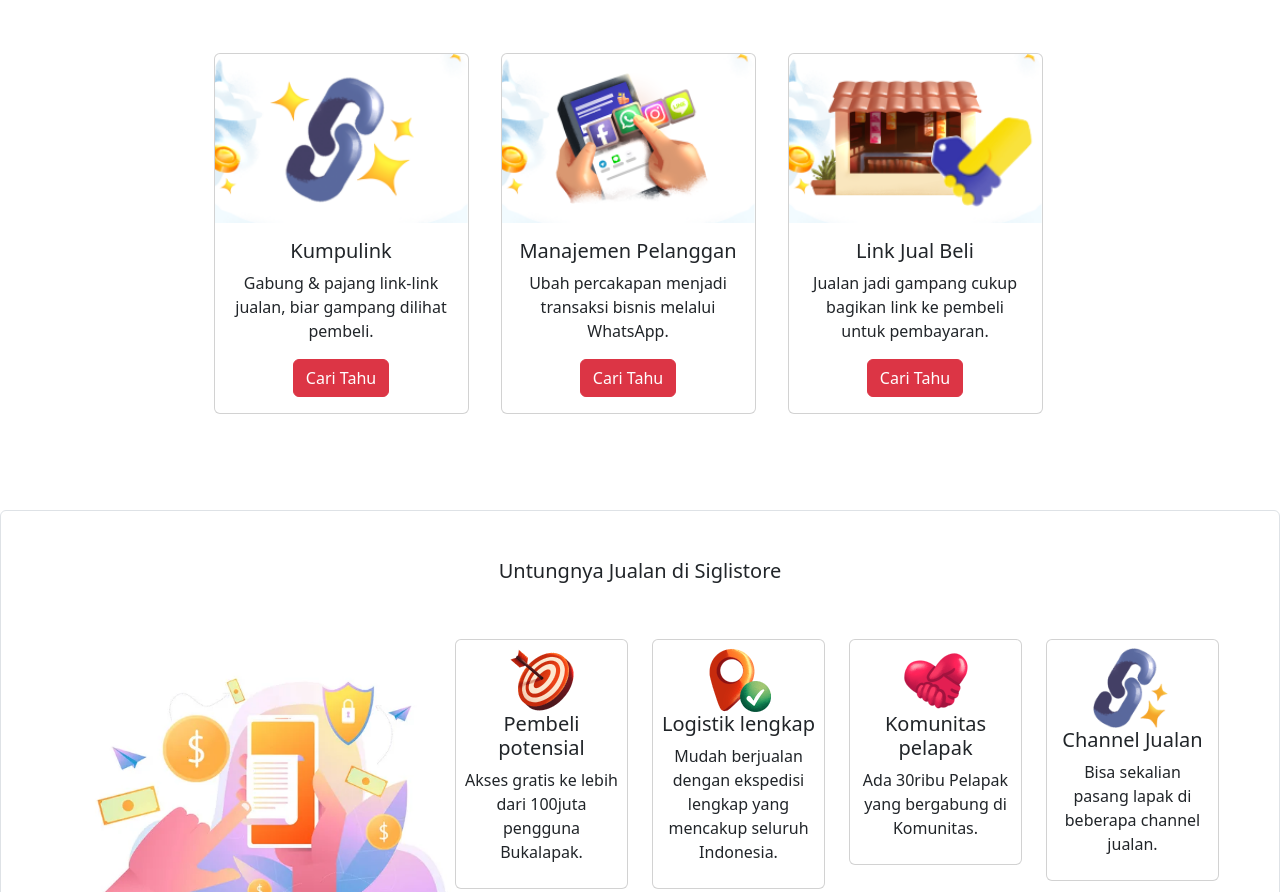
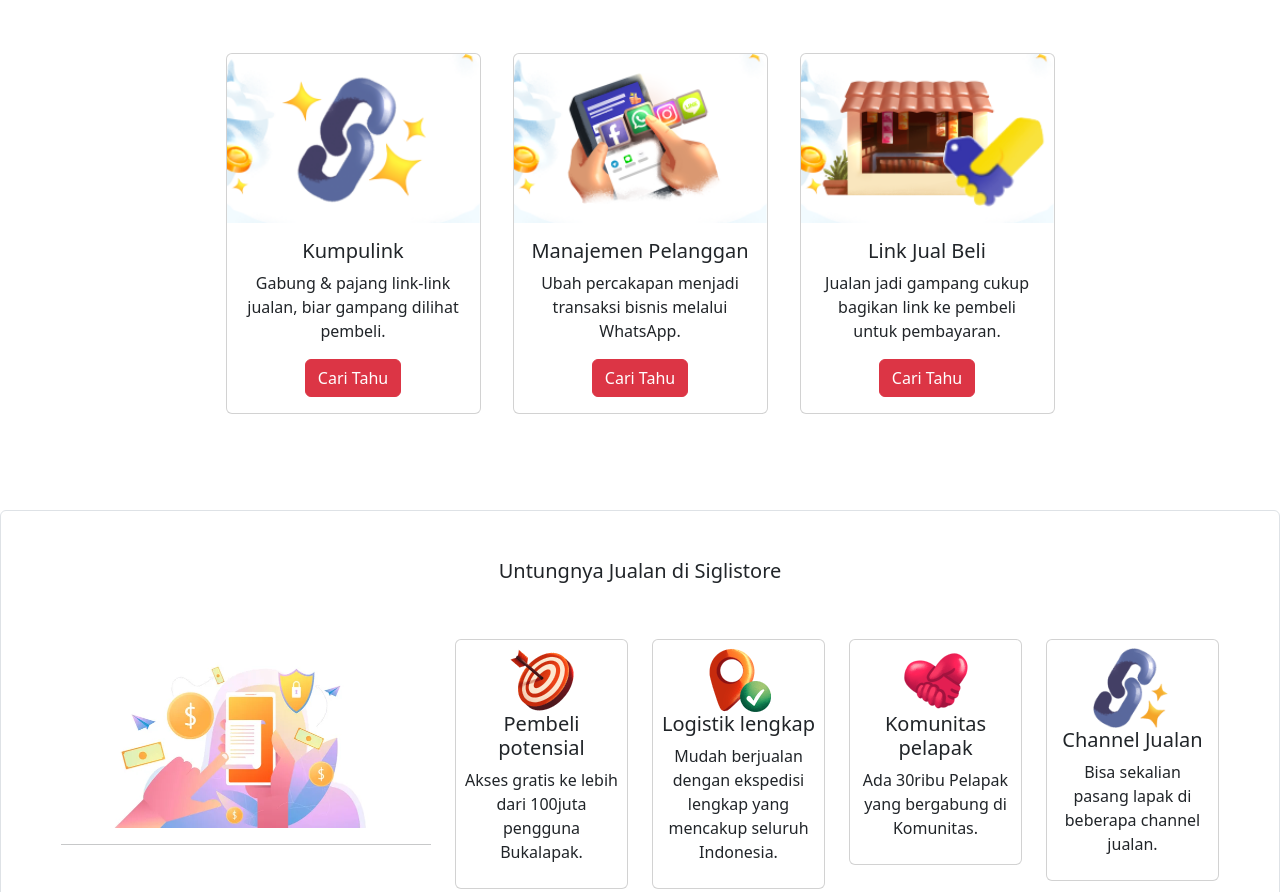
Before and after one commit to firdaus-rx/siglistore, a plain HTML site: page index.html in a window 1280 px wide. Shown: the part 717-1609 px from the top of the page. Drawn offline with nearby package versions, Linux system fonts and the light colour scheme.

Commit message:
FIX MOBILE RESPONSIVE

```diff
--- a/index.html
+++ b/index.html
@@ -10,8 +10,8 @@
   <link href="https://cdn.jsdelivr.net/npm/bootstrap@5.3.0/dist/css/bootstrap.min.css" rel="stylesheet"
     integrity="sha384-9ndCyUaIbzAi2FUVXJi0CjmCapSmO7SnpJef0486qhLnuZ2cdeRhO02iuK6FUUVM" crossorigin="anonymous">
 
-    <!--   CDN BOOSTRAP ICONS   -->
-    <link rel="stylesheet" href="https://cdn.jsdelivr.net/npm/bootstrap-icons@1.10.5/font/bootstrap-icons.css">
+  <!--   CDN BOOSTRAP ICONS   -->
+  <link rel="stylesheet" href="https://cdn.jsdelivr.net/npm/bootstrap-icons@1.10.5/font/bootstrap-icons.css">
 
 </head>
 
@@ -70,7 +70,7 @@
 
   <section id="channel" >
     <div class="container">
-      <div class="row mt-5">
+      <div class="row mt-5 justify-content-center">
         <div class="col mt-5 mb-5" >
           <div class="text-center">
             <h2>Perbesar peluang dengan Channel Jualan</h2>
@@ -128,12 +128,12 @@
   <section id="superseler">
 
     <div class="container-fluid">
-      <div class="row mt-5 gap-0 border rounded p-5 mb-5">
+      <div class="row mt-5 gap-0 border rounded p-5 mb-5 justify-content-center">
         <div class="content text-center mb-5">
           <h5>Untungnya Jualan di Siglistore</h5>
         </div>
-        <div class="col-md-4">
-          <img src="assets/img/depositphotos.jpg" alt="" width="430px" > <hr>
+        <div class="col-md-4 text-center">
+          <img src="assets/img/depositphotos.jpg" alt="" width="300px" > <hr>
         </div>
         <div class="col-md-2">
           <div class="card text-center p-2 rounded">
@@ -193,7 +193,7 @@
 
   <section id="team">
     <div class="container">
-      <div class="row mt-5 mb-5">
+      <div class="row mt-5 mb-5 justify-content-center">
         <h5 class="text-center">TEAM</h5>
         <div class="col-md-4 mt-5 d-flex justify-content-center">
           <div class="card p-5">
@@ -301,7 +301,6 @@
   </section>
 
   <section id="crita" class="bg-light">
-    <div class="container-fluid">
       <div class="row p-5">
         <div class="col-md-6">
           <h5 class="mt-5 mb-5">Cerita Pelapak</h5>
@@ -326,7 +325,6 @@
 
         </div>
       </div>
-    </div>
   </section>
 
 
@@ -424,17 +422,10 @@ Ini juga merupakan cara sukses jualan online melalui Siglistore</li>
     <h6>&copy; 2023 Hak Cipta Terpelihara PT Siglistore.com </h6>
   </footer>
 
-
-
   <script src="https://cdn.jsdelivr.net/npm/bootstrap@5.3.0/dist/js/bootstrap.bundle.min.js"
     integrity="sha384-geWF76RCwLtnZ8qwWowPQNguL3RmwHVBC9FhGdlKrxdiJJigb/j/68SIy3Te4Bkz" crossorigin="anonymous">
   </script>
 
-  <!-- AOS -->
-  <script src="https://unpkg.com/aos@next/dist/aos.js"></script>
-  <script>
-    AOS.init();
-  </script>
 </body>
 
 </html>
```
